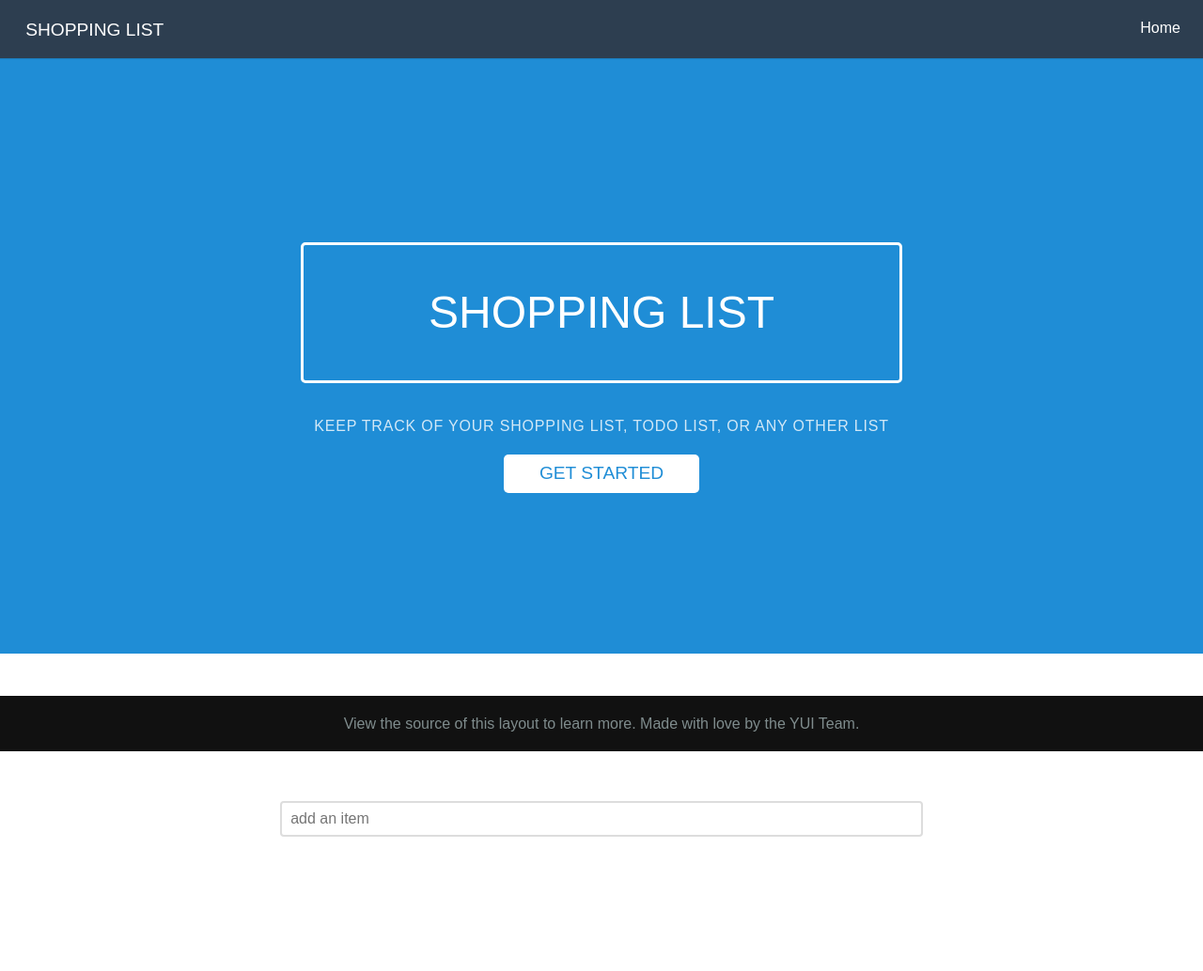
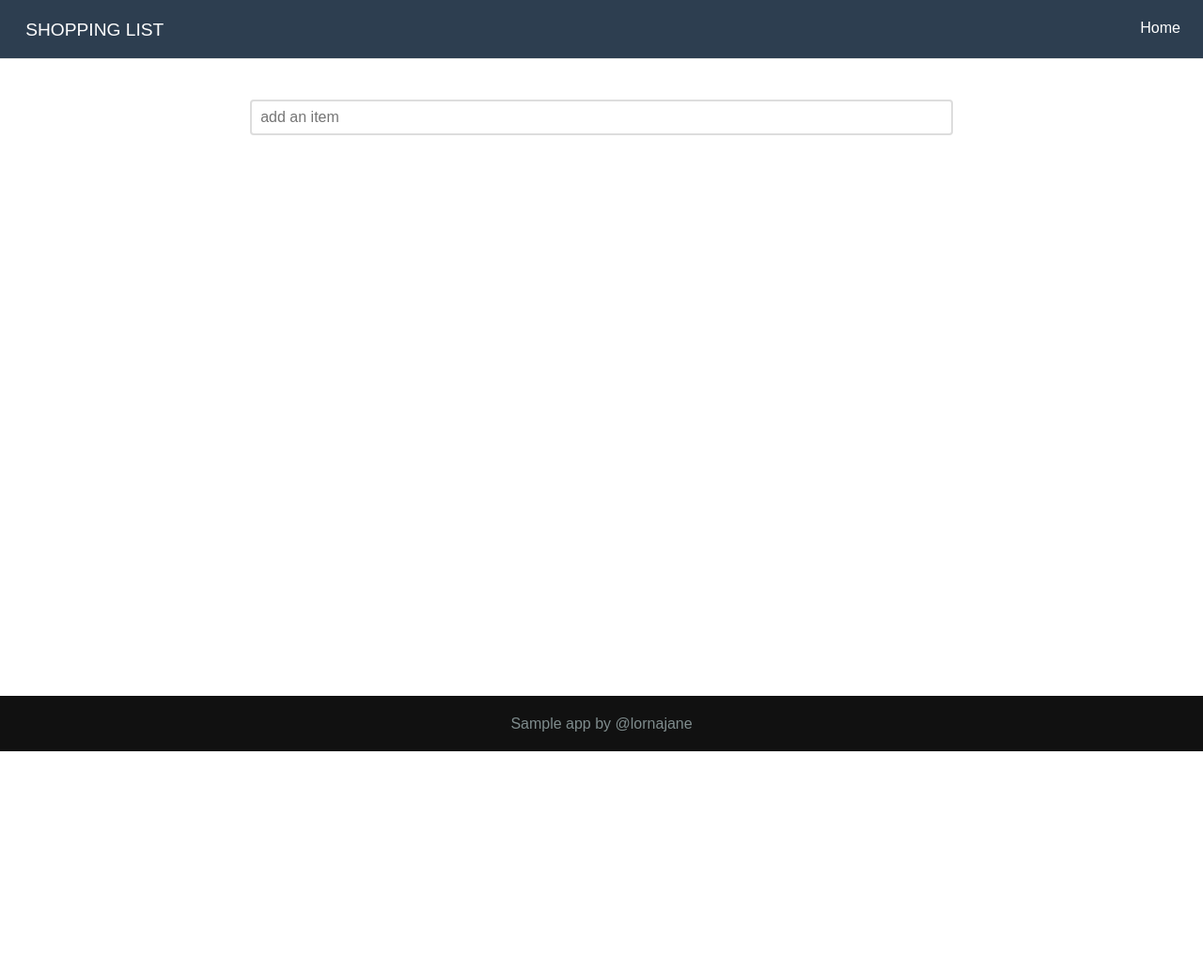
Before and after one commit to lornajane/robust-shopping-list, a plain HTML site: page public/index.html in a window 1280 px wide. Shown: the whole page at 94% size. After the commit the page ends 800 px from the top, so only its background shows below. Drawn offline with nearby package versions, Linux system fonts and the light colour scheme.

Commit message:
Simplify layout

```diff
--- a/public/css/layouts/marketing.css
+++ b/public/css/layouts/marketing.css
@@ -38,7 +38,6 @@ label {
 }
 
 .l-box-lrg {
-    padding: 2em;
     border-bottom: 1px solid rgba(0,0,0,0.1);
 }
 
@@ -127,60 +126,12 @@ a.pure-button-primary {
 
 
 /*
- * -- SPLASH STYLES --
- * This is the blue top section that appears on the page.
- */
-
-.splash-container {
-    background: #1f8dd6;
-    z-index: 1;
-    overflow: hidden;
-    /* The following styles are required for the "scroll-over" effect */
-    width: 100%;
-    height: 88%;
-    top: 0;
-    left: 0;
-    position: fixed !important;
-}
-
-.splash {
-    /* absolute center .splash within .splash-container */
-    width: 80%;
-    height: 50%;
-    margin: auto;
-    position: absolute;
-    top: 100px; left: 0; bottom: 0; right: 0;
-    text-align: center;
-    text-transform: uppercase;
-}
-
-/* This is the main heading that appears on the blue section */
-.splash-head {
-    font-size: 20px;
-    font-weight: bold;
-    color: white;
-    border: 3px solid white;
-    padding: 1em 1.6em;
-    font-weight: 100;
-    border-radius: 5px;
-    line-height: 1em;
-}
-
-/* This is the subheading that appears on the blue section */
-.splash-subhead {
-    color: white;
-    letter-spacing: 0.05em;
-    opacity: 0.8;
-}
-
-/*
  * -- CONTENT STYLES --
  * This represents the content area (everything below the blue section)
  */
 .content-wrapper {
     /* These styles are required for the "scroll-over" effect */
     position: absolute;
-    top: 87%;
     width: 100%;
     min-height: 12%;
     z-index: 2;
@@ -190,7 +141,7 @@ a.pure-button-primary {
 
 /* We want to give the content area some more padding */
 .content {
-    padding: 1em 1em 3em;
+    padding: 6em 1em 3em;
 }
 
 /* This is the class used for the main content headers (<h2>) */
--- a/public/index.html
+++ b/public/index.html
@@ -24,22 +24,8 @@
     </div>
 </div>
 
-<div class="splash-container">
-    <div class="splash">
-        <h1 class="splash-head">Shopping List</h1>
-        <p class="splash-subhead">
-            Keep track of your shopping list, todo list, or any other list
-        </p>
-        <p>
-            <a href="#name" class="pure-button pure-button-primary">Get Started</a>
-        </p>
-    </div>
-</div>
-
 <div class="content-wrapper">
     <div class="content">
-        <a name="content"></a>
-        <h2 class="content-head is-center">List Items</h2>
 
         <div class="pure-g">
             <div class="pure-u-1-5">&nbsp;</div>
@@ -72,7 +58,7 @@
     </div>
 
     <div class="footer l-box is-center">
-        View the source of this layout to learn more. Made with love by the YUI Team.
+        Sample app by @lornajane
     </div>
 
 </div>
```
